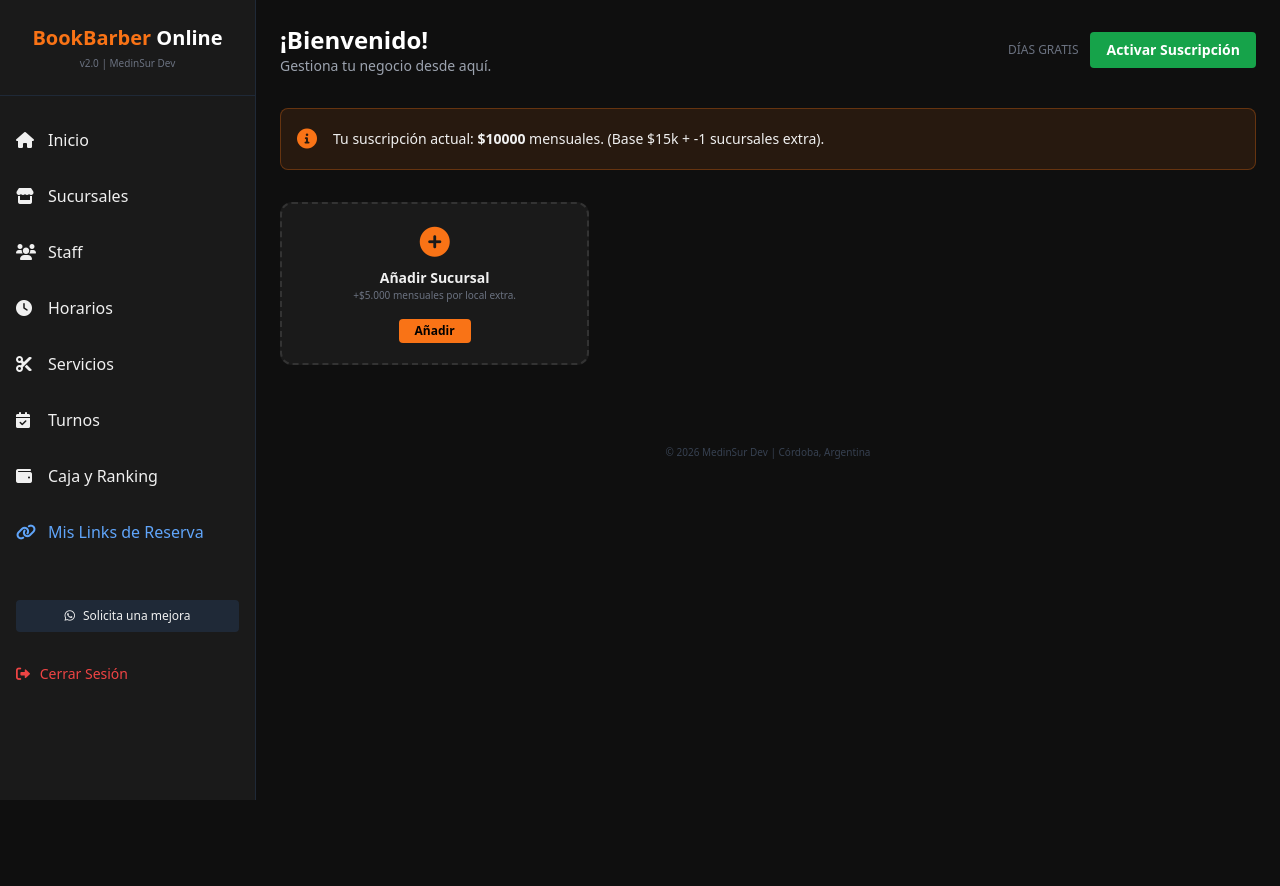
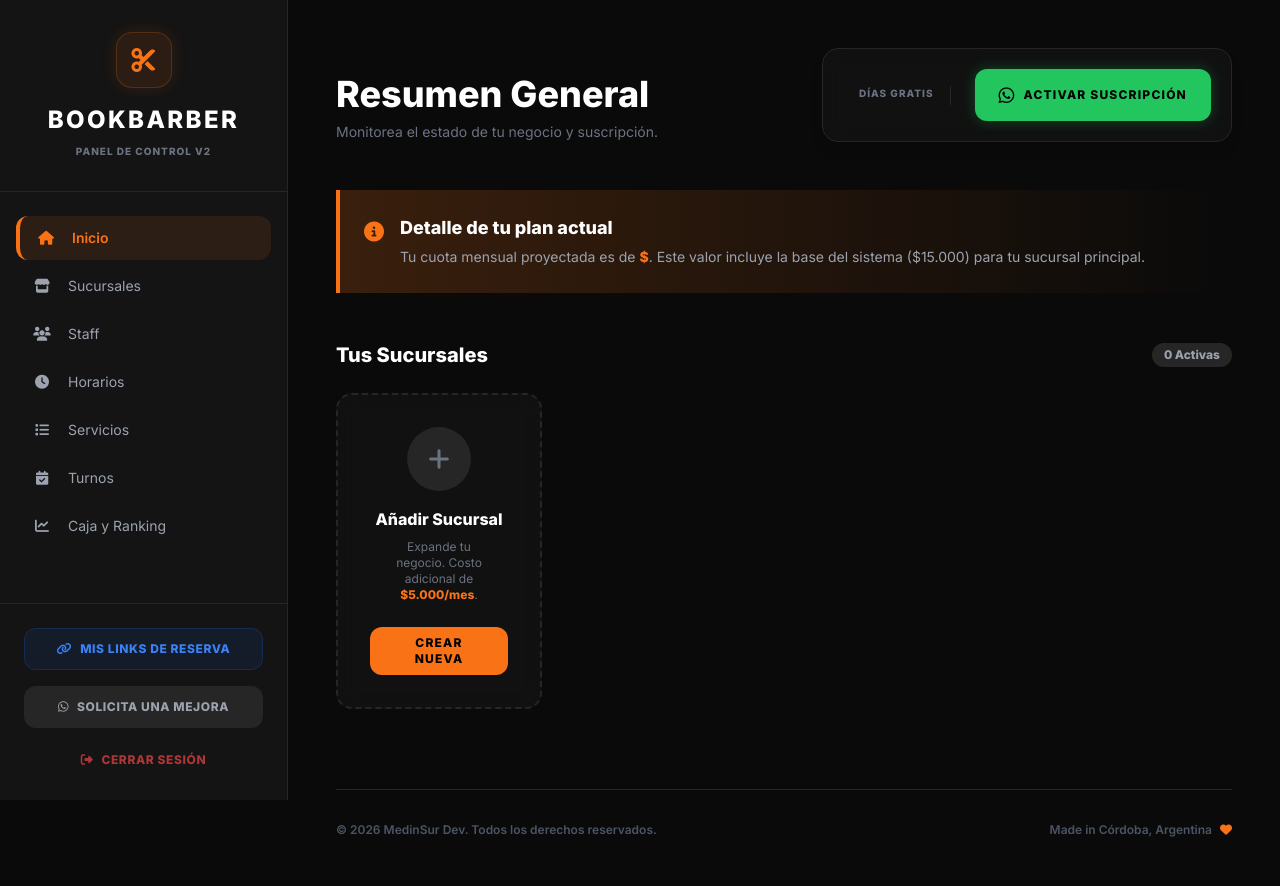
Before and after one commit to ventasmedinsur19-tech/bookbarber-v2, a Node server app: template views/dashboard.ejs in a window 1280 px wide. Before the commit the page ends 800 px from the top, so only its background shows below. Run offline with Node 20, Linux system fonts and the light colour scheme; the template is opened without the code that fills it, so the values that code supplies are empty; some libraries are stand-ins or nearby versions.

Commit message:
Update dashboard.ejs

```diff
--- a/views/dashboard.ejs
+++ b/views/dashboard.ejs
@@ -3,100 +3,188 @@
 <head>
     <meta charset="UTF-8">
     <meta name="viewport" content="width=device-width, initial-scale=1.0">
-    <title>MedinSur Dev | BookBarber Online</title>
+    <title>Dashboard | BookBarber Online</title>
     <script src="https://cdn.tailwindcss.com"></script>
-    <link rel="stylesheet" href="https://cdnjs.cloudflare.com/ajax/libs/font-awesome/6.0.0/css/all.min.css">
+    <link rel="stylesheet" href="https://cdnjs.cloudflare.com/ajax/libs/font-awesome/6.4.0/css/all.min.css">
+    <link href="https://fonts.googleapis.com/css2?family=Inter:wght@300;400;600;800&display=swap" rel="stylesheet">
+
+    <script>
+        tailwind.config = {
+            theme: {
+                extend: {
+                    fontFamily: { sans: ['Inter', 'sans-serif'] },
+                    colors: {
+                        bbDark: '#0a0a0a',
+                        bbCard: '#141414',
+                        bbBorder: '#262626',
+                        bbAccent: '#f97316' // Orange-500
+                    }
+                }
+            }
+        }
+    </script>
     <style>
-        body { background-color: #0f0f0f; color: #f0f0f0; }
-        .sidebar { background-color: #1a1a1a; }
-        .nav-link:hover { background-color: #2a2a2a; border-left: 4px solid #f97316; }
-        .card { background-color: #1a1a1a; border: 1px solid #333; }
+        body { background-color: #0a0a0a; color: #e5e5e5; }
+        /* Transiciones suaves para los enlaces del menú */
+        .nav-item { transition: all 0.2s ease-in-out; }
+        .nav-item:hover { background-color: rgba(249, 115, 22, 0.1); color: #f97316; }
+        /* Efecto glassmorphism sutil para las tarjetas */
+        .glass-card { background: rgba(20, 20, 20, 0.7); backdrop-filter: blur(10px); border: 1px solid #262626; }
     </style>
 </head>
-<body class="flex flex-col md:flex-row min-h-screen">
+<body class="flex flex-col md:flex-row min-h-screen font-sans antialiased selection:bg-bbAccent selection:text-white">
 
-    <!-- Menú Lateral -->
-    <nav class="sidebar w-full md:w-64 flex-shrink-0 border-r border-gray-800">
-        <div class="p-6 text-center border-b border-gray-800">
-            <h2 class="text-orange-500 font-bold text-xl">BookBarber <span class="text-white">Online</span></h2>
-            <p class="text-[10px] text-gray-500 mt-1">v2.0 | MedinSur Dev</p>
-        </div>
-
-        <div class="mt-4 flex flex-col">
-            <a href="/dashboard" class="nav-link p-4 flex items-center gap-3 transition"><i class="fas fa-home w-5"></i> Inicio</a>
-            <a href="/sucursales" class="nav-link p-4 flex items-center gap-3 transition"><i class="fas fa-store w-5"></i> Sucursales</a>
-            <a href="/staff" class="nav-link p-4 flex items-center gap-3 transition"><i class="fas fa-users w-5"></i> Staff</a>
-            <a href="/horarios" class="nav-link p-4 flex items-center gap-3 transition"><i class="fas fa-clock w-5"></i> Horarios</a>
-            <a href="/servicios" class="nav-link p-4 flex items-center gap-3 transition"><i class="fas fa-cut w-5"></i> Servicios</a>
-            <a href="/turnos" class="nav-link p-4 flex items-center gap-3 transition"><i class="fas fa-calendar-check w-5"></i> Turnos</a>
-            <a href="/caja" class="nav-link p-4 flex items-center gap-3 transition"><i class="fas fa-wallet w-5"></i> Caja y Ranking</a>
-            <a href="/links" class="nav-link p-4 flex items-center gap-3 transition text-blue-400"><i class="fas fa-link w-5"></i> Mis Links de Reserva</a>
-
-            <div class="mt-10 px-4">
-                <a href="https://wa.me/543513009673?text=Hola%20MedinSur%20Dev,%20quisiera%20solicitar%20una%20personalizaci%C3%B3n%20para%20el%20sistema%20BookBarber"
-                   target="_blank" class="flex items-center justify-center gap-2 bg-gray-800 hover:bg-green-600 p-2 rounded text-xs transition">
-                    <i class="fab fa-whatsapp"></i> Solicita una mejora
-                </a>
+    <nav class="w-full md:w-72 flex-shrink-0 bg-bbCard border-r border-bbBorder flex flex-col justify-between sticky top-0 md:h-screen overflow-y-auto">
+        <div>
+            <div class="p-8 border-b border-bbBorder text-center">
+                <div class="inline-flex items-center justify-center w-14 h-14 bg-bbAccent/10 text-bbAccent rounded-2xl mb-4 border border-bbAccent/20 shadow-[0_0_15px_rgba(249,115,22,0.15)]">
+                    <i class="fas fa-cut text-2xl"></i>
+                </div>
+                <h1 class="text-2xl font-black tracking-widest text-white uppercase">BookBarber</h1>
+                <p class="text-[10px] text-gray-500 uppercase font-bold tracking-widest mt-2">Panel de Control v2</p>
             </div>
 
-            <a href="/logout" class="mt-4 p-4 text-red-500 text-sm hover:bg-red-900/20 transition"><i class="fas fa-sign-out-alt w-5"></i> Cerrar Sesión</a>
-        </div>
-    </nav>
-
-    <!-- Contenido Principal -->
-    <main class="flex-grow p-6">
-        <!-- Header Superior -->
-        <div class="flex flex-col md:flex-row justify-between items-start md:items-center mb-8 gap-4">
-            <div>
-                <h3 class="text-2xl font-bold text-white">¡Bienvenido!</h3>
-                <p class="text-gray-400 text-sm">Gestiona tu negocio desde aquí.</p>
-            </div>
-            <div class="flex items-center gap-3">
-                <div class="text-right">
-                    <p class="text-xs text-gray-500 uppercase">Días Gratis</p>
-                    <p class="text-xl font-bold text-orange-500"><%= diasRestantes %></p>
-                </div>
-                <a href="https://wa.me/543515920795?text=Hola%20soy%20due%C3%B1o%20de%20<%= sucursales[0].nombre %>%20y%20quiero%20abonar%20mi%20suscripci%C3%B3n%20mensual"
-                   class="bg-green-600 hover:bg-green-700 text-white px-4 py-2 rounded font-bold text-sm transition">
-                    Activar Suscripción
+            <div class="px-4 py-6 space-y-1">
+                <a href="/dashboard" class="nav-item flex items-center gap-4 px-4 py-3 rounded-xl text-sm font-semibold bg-bbAccent/10 text-bbAccent border-l-4 border-bbAccent">
+                    <i class="fas fa-home w-5 text-center"></i> Inicio
+                </a>
+                <a href="/sucursales" class="nav-item flex items-center gap-4 px-4 py-3 rounded-xl text-sm text-gray-400 hover:text-bbAccent">
+                    <i class="fas fa-store w-5 text-center"></i> Sucursales
+                </a>
+                <a href="/staff" class="nav-item flex items-center gap-4 px-4 py-3 rounded-xl text-sm text-gray-400 hover:text-bbAccent">
+                    <i class="fas fa-users w-5 text-center"></i> Staff
+                </a>
+                <a href="/horarios" class="nav-item flex items-center gap-4 px-4 py-3 rounded-xl text-sm text-gray-400 hover:text-bbAccent">
+                    <i class="fas fa-clock w-5 text-center"></i> Horarios
+                </a>
+                <a href="/servicios" class="nav-item flex items-center gap-4 px-4 py-3 rounded-xl text-sm text-gray-400 hover:text-bbAccent">
+                    <i class="fas fa-list w-5 text-center"></i> Servicios
+                </a>
+                <a href="/turnos" class="nav-item flex items-center gap-4 px-4 py-3 rounded-xl text-sm text-gray-400 hover:text-bbAccent">
+                    <i class="fas fa-calendar-check w-5 text-center"></i> Turnos
+                </a>
+                <a href="/caja" class="nav-item flex items-center gap-4 px-4 py-3 rounded-xl text-sm text-gray-400 hover:text-bbAccent">
+                    <i class="fas fa-chart-line w-5 text-center"></i> Caja y Ranking
                 </a>
             </div>
         </div>
 
-        <!-- Info de Suscripción -->
-        <div class="card p-4 rounded-lg mb-8 bg-orange-500/10 border-orange-500/30">
-            <div class="flex items-center gap-4">
-                <i class="fas fa-info-circle text-orange-500 text-xl"></i>
-                <p class="text-sm">
-                    Tu suscripción actual: <span class="font-bold">$<%= 15000 + ((sucursales.length - 1) * 5000) %></span> mensuales.
-                    (Base $15k + <%= sucursales.length - 1 %> sucursales extra).
-                </p>
+        <div class="p-6 border-t border-bbBorder space-y-4">
+            <a href="/links" class="flex items-center justify-center gap-2 w-full bg-blue-600/10 text-blue-500 hover:bg-blue-600 hover:text-white border border-blue-600/20 py-3 rounded-xl text-xs font-bold uppercase tracking-wider transition-all">
+                <i class="fas fa-link"></i> Mis Links de Reserva
+            </a>
+            <a href="https://wa.me/543513009673?text=Hola%20MedinSur%20Dev,%20quisiera%20solicitar%20una%20personalizaci%C3%B3n%20para%20el%20sistema%20BookBarber" target="_blank" class="flex items-center justify-center gap-2 w-full bg-bbBorder hover:bg-green-600/20 hover:text-green-500 hover:border-green-500/50 text-gray-400 border border-transparent py-3 rounded-xl text-xs font-bold uppercase tracking-wider transition-all">
+                <i class="fab fa-whatsapp"></i> Solicita una mejora
+            </a>
+            <a href="/logout" class="flex items-center justify-center gap-2 w-full text-red-500/70 hover:text-red-500 py-2 text-xs font-bold uppercase tracking-wider transition-all">
+                <i class="fas fa-sign-out-alt"></i> Cerrar Sesión
+            </a>
+        </div>
+    </nav>
+
+    <main class="flex-grow p-6 md:p-10 lg:p-12">
+
+        <header class="flex flex-col lg:flex-row justify-between items-start lg:items-end gap-6 mb-12">
+            <div>
+                <h2 class="text-3xl md:text-4xl font-black text-white mb-2">Resumen General</h2>
+                <p class="text-gray-500 text-sm">Monitorea el estado de tu negocio y suscripción.</p>
+            </div>
+
+            <div class="glass-card p-5 rounded-2xl flex items-center gap-6 shadow-lg">
+                <div class="text-center px-4 border-r border-bbBorder">
+                    <p class="text-[10px] text-gray-500 uppercase font-bold tracking-widest mb-1">Días Gratis</p>
+                    <p class="text-3xl font-black <%= diasRestantes > 5 ? 'text-bbAccent' : 'text-red-500' %>">
+                        <%= diasRestantes %>
+                    </p>
+                </div>
+                <div>
+                    <a href="https://wa.me/543515920795?text=Hola%20soy%20due%C3%B1o%20de%20<%= sucursales[0] ? sucursales[0].nombre : 'una barbería' %>%20y%20quiero%20abonar%20mi%20suscripci%C3%B3n%20mensual"
+                       target="_blank"
+                       class="inline-flex items-center gap-2 bg-green-500 hover:bg-green-600 text-black px-6 py-3 rounded-xl font-black text-xs uppercase tracking-widest transition-all shadow-[0_0_15px_rgba(34,197,94,0.3)]">
+                        <i class="fab fa-whatsapp text-lg"></i> Activar Suscripción
+                    </a>
+                </div>
+            </div>
+        </header>
+
+        <div class="bg-gradient-to-r from-bbAccent/20 to-transparent border-l-4 border-bbAccent p-6 rounded-r-2xl mb-12">
+            <div class="flex items-start gap-4">
+                <div class="mt-1 text-bbAccent"><i class="fas fa-info-circle text-xl"></i></div>
+                <div>
+                    <h3 class="text-white font-bold text-lg mb-1">Detalle de tu plan actual</h3>
+                    <p class="text-gray-400 text-sm leading-relaxed">
+                        Tu cuota mensual proyectada es de <span class="text-bbAccent font-bold">$<%= totalMensual.toLocaleString('es-AR') %></span>.
+                        Este valor incluye la base del sistema ($15.000)
+                        <% if (sucursales.length > 1) { %>
+                            y <span class="text-white font-semibold"><%= sucursales.length - 1 %> sucursal(es) adicional(es)</span> (+$5.000 c/u).
+                        <% } else { %>
+                            para tu sucursal principal.
+                        <% } %>
+                    </p>
+                </div>
             </div>
         </div>
 
-        <!-- Vista Rápida de Sucursales -->
-        <div class="grid grid-cols-1 md:grid-cols-3 gap-6">
+        <div class="flex items-center justify-between mb-6">
+            <h3 class="text-xl font-bold text-white">Tus Sucursales</h3>
+            <span class="bg-bbBorder text-gray-400 px-3 py-1 rounded-full text-xs font-bold"><%= sucursales.length %> Activas</span>
+        </div>
+
+        <div class="grid grid-cols-1 md:grid-cols-2 lg:grid-cols-3 xl:grid-cols-4 gap-6">
+
             <% sucursales.forEach(s => { %>
-                <div class="card p-5 rounded-xl">
-                    <div class="w-full h-32 bg-gray-800 rounded-lg mb-4 flex items-center justify-center">
-                        <i class="fas fa-image text-gray-700 text-3xl"></i>
+                <div class="glass-card rounded-2xl overflow-hidden group hover:border-bbAccent/50 transition-all duration-300">
+                    <div class="h-40 bg-bbBorder relative overflow-hidden">
+                        <% if (s.foto_url) { %>
+                            <img src="<%= s.foto_url %>" alt="<%= s.nombre %>" class="w-full h-full object-cover opacity-70 group-hover:opacity-100 transition-opacity duration-300">
+                        <% } else { %>
+                            <div class="w-full h-full flex flex-col items-center justify-center text-gray-600 bg-[#1a1a1a]">
+                                <i class="fas fa-store text-4xl mb-2"></i>
+                                <span class="text-[10px] uppercase tracking-widest">Sin foto de local</span>
+                            </div>
+                        <% } %>
+
+                        <% if (s.logo_url) { %>
+                            <div class="absolute bottom-[-16px] right-4 w-12 h-12 bg-bbCard rounded-full border-2 border-bbCard overflow-hidden shadow-lg">
+                                <img src="<%= s.logo_url %>" class="w-full h-full object-cover">
+                            </div>
+                        <% } %>
                     </div>
-                    <h4 class="font-bold text-lg"><%= s.nombre %></h4>
-                    <p class="text-xs text-gray-500 mb-4"><i class="fas fa-map-marker-alt"></i> <%= s.direccion || 'Sin dirección' %></p>
-                    <a href="/sucursales" class="block w-full text-center bg-gray-800 py-2 rounded text-xs hover:bg-gray-700 transition">Gestionar</a>
+
+                    <div class="p-6 pt-5">
+                        <h4 class="font-black text-lg text-white mb-1 truncate"><%= s.nombre %></h4>
+                        <p class="text-xs text-gray-500 mb-6 flex items-start gap-2 h-8 overflow-hidden">
+                            <i class="fas fa-map-marker-alt mt-0.5 text-bbAccent"></i>
+                            <%= s.direccion || 'Dirección no especificada' %>
+                        </p>
+
+                        <a href="/sucursales" class="block w-full text-center bg-bbBorder hover:bg-gray-700 text-white py-3 rounded-xl text-xs font-bold uppercase tracking-wider transition-colors">
+                            Gestionar
+                        </a>
+                    </div>
                 </div>
             <% }) %>
 
-            <div class="card p-5 rounded-xl border-dashed border-2 flex flex-col items-center justify-center text-center">
-                <i class="fas fa-plus-circle text-orange-500 text-3xl mb-2"></i>
-                <p class="font-bold text-sm">Añadir Sucursal</p>
-                <p class="text-[10px] text-gray-500 mb-4">+$5.000 mensuales por local extra.</p>
-                <a href="/sucursales" class="bg-orange-500 text-black px-4 py-1 rounded text-xs font-bold">Añadir</a>
-            </div>
+            <a href="/sucursales" class="glass-card rounded-2xl border-dashed border-2 border-bbBorder hover:border-bbAccent hover:bg-bbAccent/5 flex flex-col items-center justify-center text-center p-8 transition-all duration-300 min-h-[300px] group">
+                <div class="w-16 h-16 rounded-full bg-bbBorder group-hover:bg-bbAccent/20 flex items-center justify-center mb-4 transition-colors">
+                    <i class="fas fa-plus text-2xl text-gray-500 group-hover:text-bbAccent transition-colors"></i>
+                </div>
+                <h4 class="font-black text-white mb-2">Añadir Sucursal</h4>
+                <p class="text-xs text-gray-500 mb-6 px-4">
+                    Expande tu negocio. Costo adicional de <span class="text-bbAccent font-bold">$5.000/mes</span>.
+                </p>
+                <span class="inline-block bg-bbAccent text-black px-6 py-2 rounded-xl text-xs font-black uppercase tracking-widest">
+                    Crear Nueva
+                </span>
+            </a>
         </div>
 
-        <footer class="mt-20 text-center text-gray-700 text-[10px]">
-            © <%= new Date().getFullYear() %> MedinSur Dev | Córdoba, Argentina
+        <footer class="mt-20 pt-8 border-t border-bbBorder flex flex-col md:flex-row justify-between items-center gap-4 text-gray-600 text-xs font-semibold">
+            <p>© <%= new Date().getFullYear() %> MedinSur Dev. Todos los derechos reservados.</p>
+            <div class="flex items-center gap-2">
+                <span>Made in Córdoba, Argentina</span>
+                <i class="fas fa-heart text-bbAccent"></i>
+            </div>
         </footer>
     </main>
 
```
